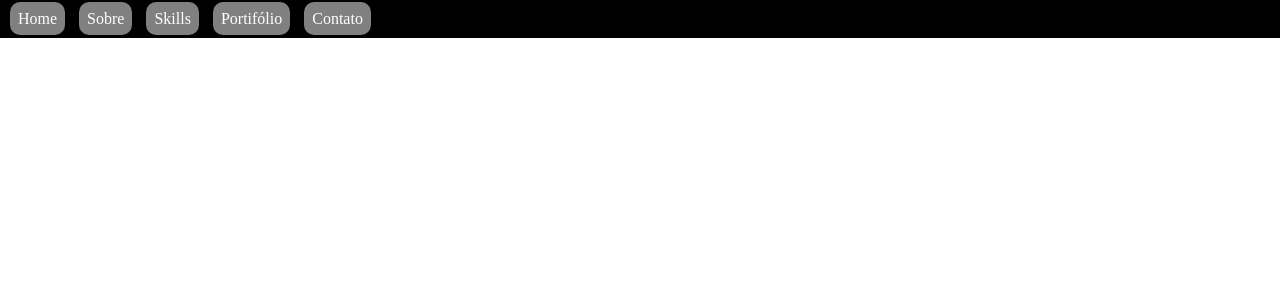
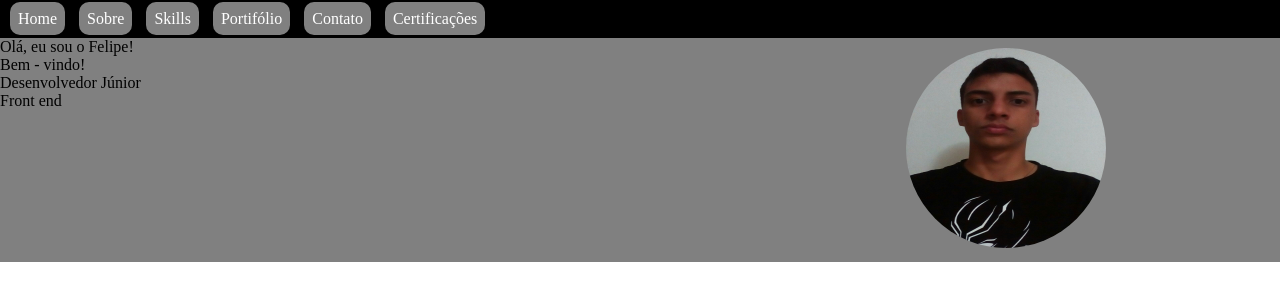
Before and after one commit to Felipe-Andrade-Pereira/meu_portifolio, a plain HTML site: page index.html in a window 1280 px wide. Drawn offline with Linux system fonts and the light colour scheme.

Commit message:
cabeçalho ok

```diff
--- a/estilos/style.css
+++ b/estilos/style.css
@@ -24,3 +24,19 @@ header a{
 header a:hover{
     background-color: cadetblue;
 }
+
+div{
+    background-color: gray;
+    position:absolute;
+    width:100%;
+}
+
+div > img{
+    position:relative;
+    left:70%;
+    padding:10px;
+    height:200px;
+    width:200px;
+    border-radius: 50%;
+
+}
--- a/index.html
+++ b/index.html
@@ -11,8 +11,22 @@
     <header>
          <nav>
             <a href="">Home</a> <a href="">Sobre</a> <a href="">Skills</a> <a href="">Portifólio</a> <a href="">Contato</a>
+            <a href="">Certificações</a>
          </nav>
 
     </header>
+
+    <div>
+        <div>
+            <p>Olá, eu sou o Felipe!</p>
+            <p>Bem - vindo!</p>
+            <p>Desenvolvedor Júnior</p>
+            <p>Front end</p>
+
+        </div>
+        <img src="imagens/eu.jpg" alt="">
+
+    </div>
+
 </body>
 </html>
```
Also changed, not shown: imagens/eu.jpg (added).
